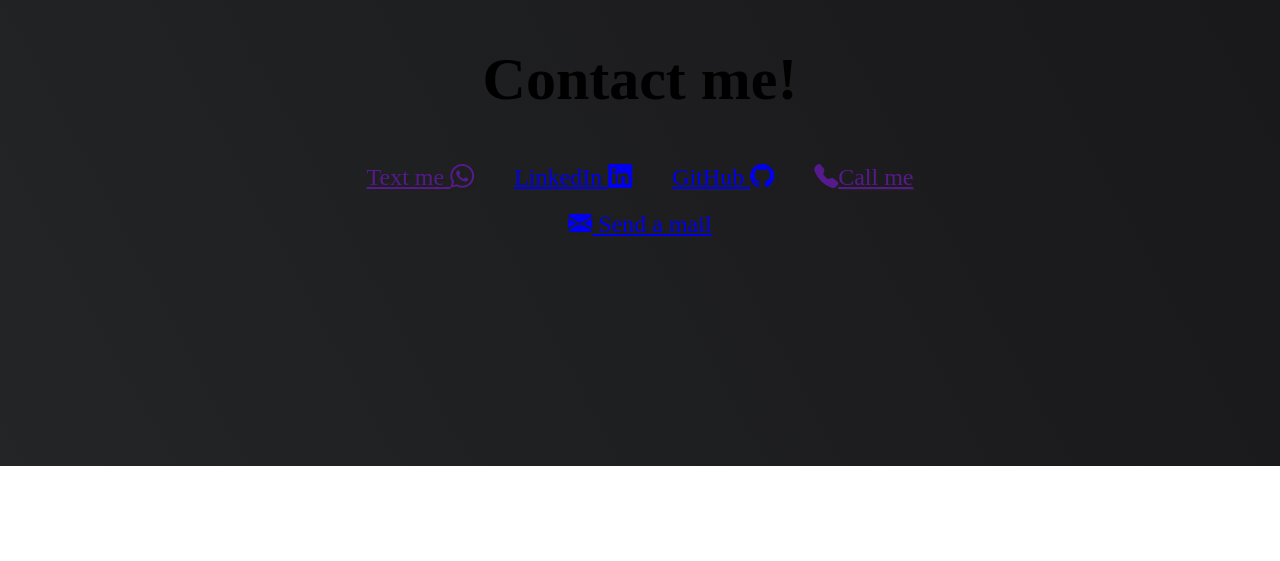
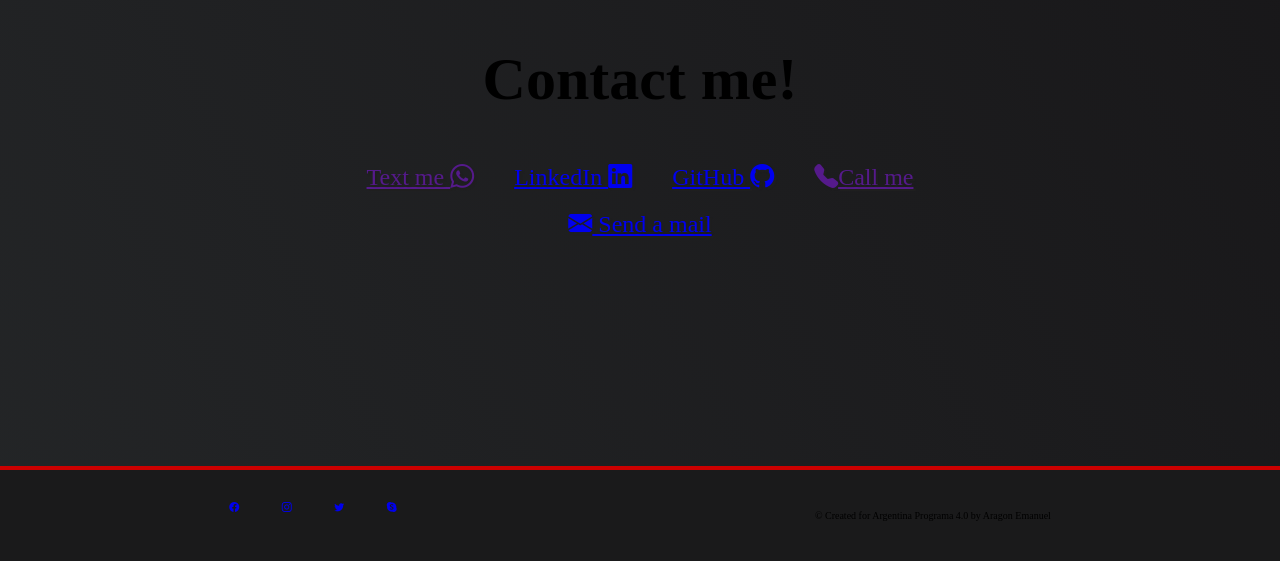
Before and after one commit to AragonEA/Argentina-Programa-CV, a website: page index.html in a window 1280 px wide. Shown: the part 2137-2698 px from the top of the page. Before the commit the page ends 2603 px from the top, so only its background shows below. Drawn offline with nearby package versions, Linux system fonts and the light colour scheme; no server answers.

Commit message:
Add footer

```diff
--- a/index.html
+++ b/index.html
@@ -135,7 +135,16 @@
 
 
   </section>
+
+  <footer>
+    <div>
+      <a href="https://www.facebook.com/" target="_blank" class="btn footer-btn"><i class="bi bi-facebook"></i></a>
+      <a href="https://www.instagram.com/" target="_blank" class="btn footer-btn"><i class="bi bi-instagram"></i></a>
+      <a href="https://www.twitter.com/" target="_blank" class="btn footer-btn"><i class="bi bi-twitter"></i></a>
+      <a href="https://www.skype.com/" target="_blank" class="btn footer-btn"><i class="bi bi-skype"></i></a>
     </div>
+    <p>&copy; Created for Argentina Programa 4.0 by Aragon Emanuel</p>
+  </footer>
 
   <script src="src/js/main.js"></script>
 </body>
--- a/src/css/main.css
+++ b/src/css/main.css
@@ -196,6 +196,23 @@ body {
     transform: translateY(8px);
     border-bottom: 0.2rem solid var(--main-red);
 }
+footer {
+    font-weight: 300;
+    display: flex;
+    justify-content: space-around;
+    padding: 2rem;
+    background: var(--main-gray);
+    border-top: 4px solid var(--main-red);
+    isolation: isolate;
+}
+
+footer > p {
+    margin: 2rem;
+}
+
+footer i {
+    vertical-align: middle;
+}
     }
 
     }
```
